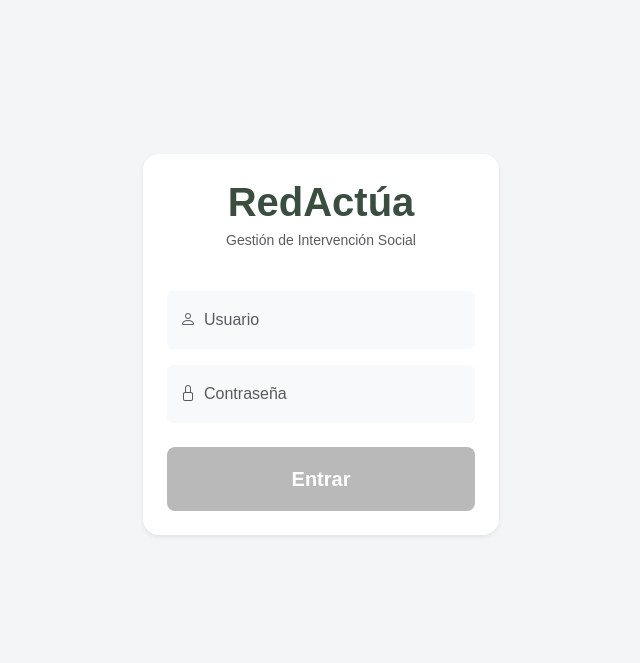
After one commit to GuadalupeGFigueroa/redactua, a Django app: page /accounts/login/ in a window 1280 px wide. The commit adds this page. Shown: the top 663 px of the page, without its empty margins (319-959 px from the left). Run offline with Django 5.2, Linux system fonts and the light colour scheme.

Commit message:
feat: Sistema de login funcional con manejo de errores y redirecciones

```diff
--- a/redactua/settings.py
+++ b/redactua/settings.py
@@ -132,6 +132,9 @@ STATIC_URL = 'static/'
 STATICFILES_DIRS = [
     os.path.join(BASE_DIR, 'static'), # Ruta a la carpeta de archivos estáticos
 ]
+# Redirecciones de Login y Logout
+LOGIN_REDIRECT_URL = '/'
+LOGOUT_REDIRECT_URL = '/accounts/login'
 
 # redactua/settings.py
 
--- a/redactua/urls.py
+++ b/redactua/urls.py
@@ -20,4 +20,5 @@ from django.urls import path, include
 urlpatterns = [
     path('admin/', admin.site.urls),
     path('', include('core.urls')), # Conectamos las URLs de nuestra app core
+    path('accounts/', include('django.contrib.auth.urls')),
 ]
--- a/templates/base.html
+++ b/templates/base.html
@@ -12,6 +12,7 @@
 </head>
 <body>
 
+    {%if user.is_authenticated %}
     <nav class="navbar navbar-dark bg-redactua-primary px-3">
         <div class="d-flex align-items-center">
             <button class="navbar-toggler me-3" type="button" data-bs-toggle="offcanvas" data-bs-target="#menuLateral" aria-controls="menuLateral">
@@ -50,7 +51,7 @@
                     <a class="nav-link text-dark" href="#"><i class="bi bi-calendar-check me-2 text-redactua-primary"></i> Asistencia</a>
                 </li>
                 <li class="nav-item mb-2">
-                    <a class="nav-link text-dark" href="#"><i class="bi bi-telephone-book me-2 text-redactua-primary"></i> Contactos</a>
+                    <a class="nav-link text-dark" href="#"><i class="bi bi-telephone me-2 text-redactua-primary"></i> Contactos</a>
                 </li>
                 <li class="nav-item mb-2">
                     <a class="nav-link text-dark" href="#"><i class="bi bi-bar-chart me-2 text-redactua-primary"></i> Estadísticas</a>
@@ -62,6 +63,8 @@
         </div>
     </div>
 
+    {% endif %}
+
     <main class="container mt-4 mb-5">
         {% block content %}
         {% endblock %}
--- /dev/null
+++ b/templates/registration/login.html
@@ -0,0 +1,43 @@
+{% extends 'base.html' %}
+{% load static %}
+
+{% block content %}
+<div class="row justify-content-center align-items-center" style="min-height: 80vh;">
+    <div class="col-12 col-md-6 col-lg-4">
+
+        <div class="card shadow-sm border-0 rounded-4 p-4 text-center bg-white">
+
+            <div class="mb-4">
+                <h1 class="text-redactua-primary fw-bold mb-1">RedActúa</h1>
+                <p class="text-muted small">Gestión de Intervención Social</p>
+            </div>
+
+            <form method="POST" action="">
+                {% csrf_token %}
+
+                {% if form.errors %}
+                    <div class="alert alert-danger py-2 small text-center rounded-3 mb-3">
+                        <i class="bi bi-exclamation-triangle-fill me-2"></i>Usuario o contraseña incorrectos.
+                    </div>
+                {% endif %}
+
+                <div class="form-floating mb-3 text-start">
+                    <input type="text" class="form-control bg-light border-0" id="username" name="username" placeholder="Usuario" required>
+                    <label for="username" class="text-muted"><i class="bi bi-person me-2"></i>Usuario</label>
+                </div>
+
+                <div class="form-floating mb-4 text-start">
+                    <input type="password" class="form-control bg-light border-0" id="password" name="password" placeholder="Contraseña" required>
+                    <label for="password" class="text-muted"><i class="bi bi-lock me-2"></i>Contraseña</label>
+                </div>
+
+                <button type="submit" class="btn btn-asiste w-100 py-3 rounded-3 fw-bold fs-5">
+                    Entrar
+                </button>
+            </form>
+
+        </div>
+
+    </div>
+</div>
+{% endblock %}
```
